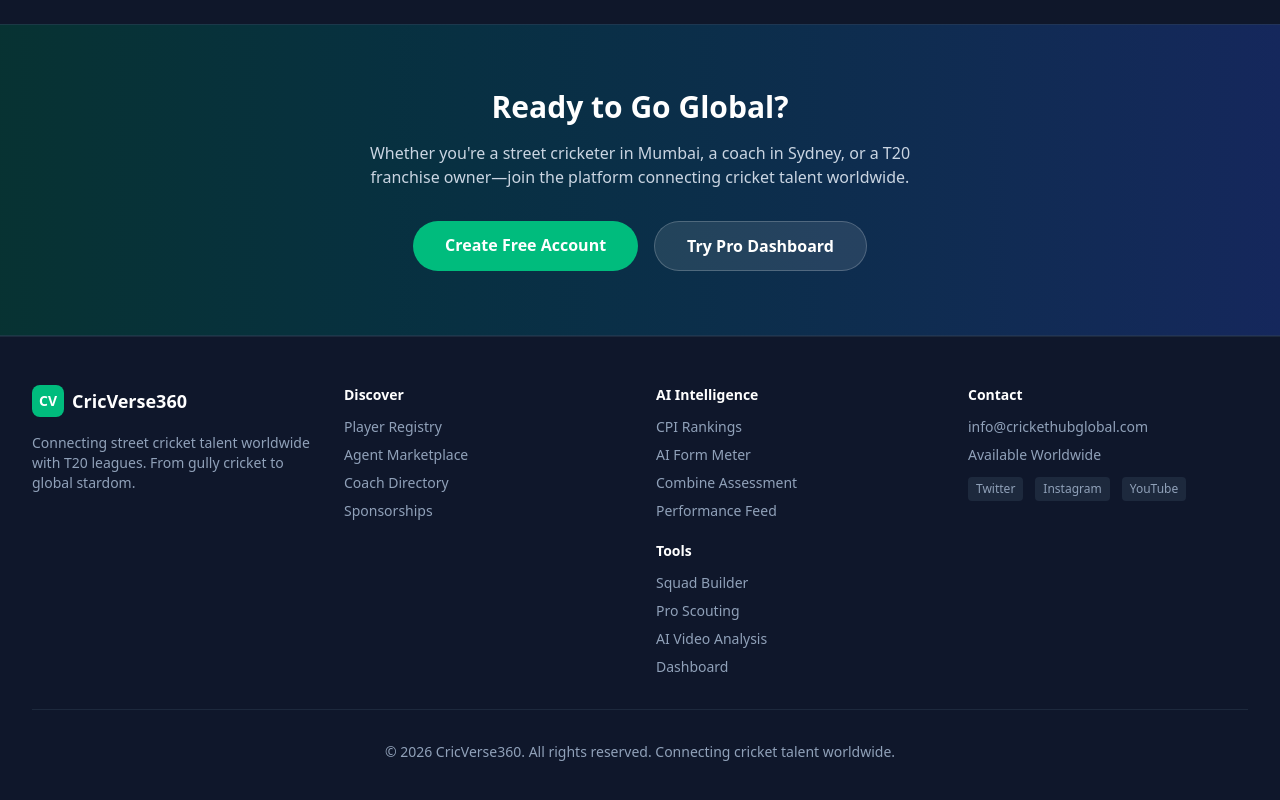
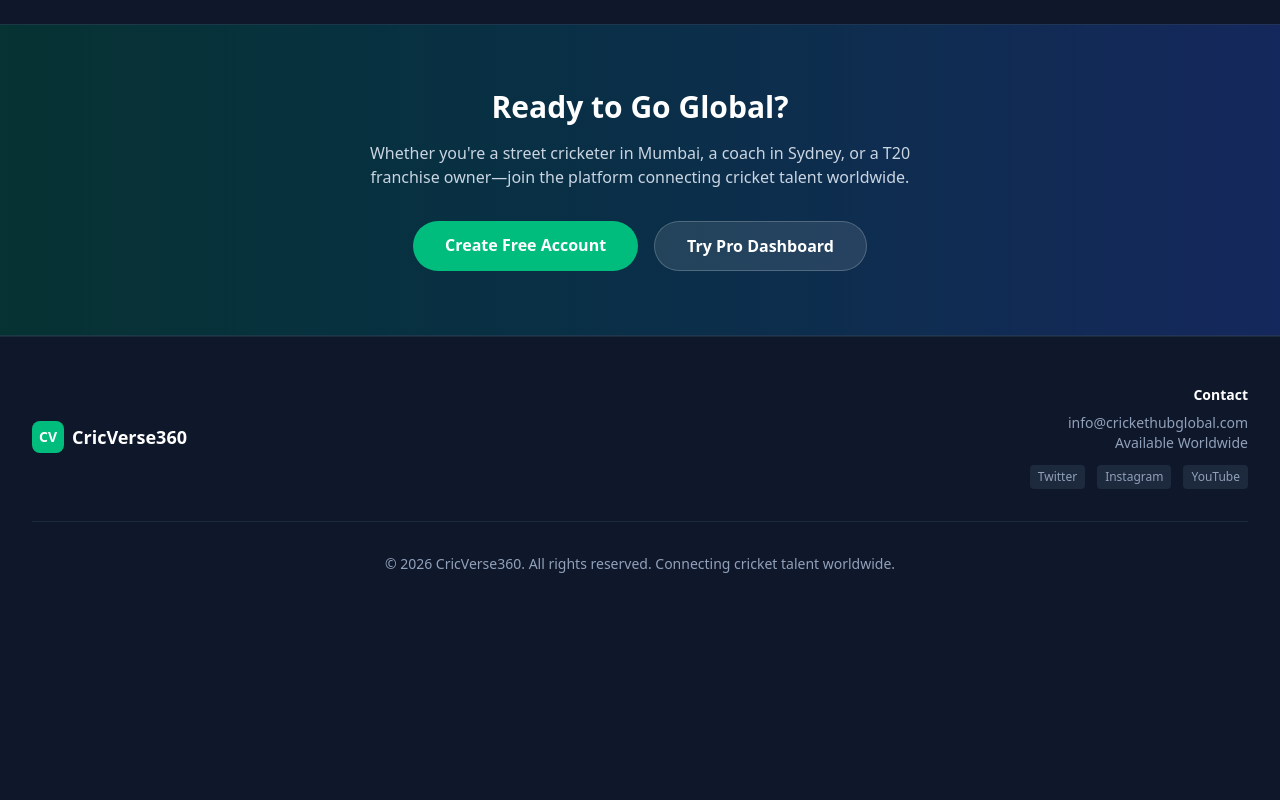
Before and after one commit to kings-bala/us-cricket-hub, a Next.js app: page / in a window 1280 px wide. Shown: the part 2202-3002 px from the top of the page. After the commit the page ends 2824 px from the top, so only its background shows below. Built offline with nearby package versions, Linux system fonts and the light colour scheme.

Commit message:
Clean up footer: keep only logo and Contact section, remove Discover/AI Intelligence/Tools
Co-Authored-By: balasubramanian.sakthivel@gs.com <balasubramanian.sakthivel@gs.com>

```diff
--- a/src/components/Footer.tsx
+++ b/src/components/Footer.tsx
@@ -1,56 +1,22 @@
-import Link from "next/link";
-
 export default function Footer() {
   return (
     <footer className="bg-slate-900 text-slate-400 border-t border-slate-800">
       <div className="max-w-7xl mx-auto px-4 sm:px-6 lg:px-8 py-12">
-        <div className="grid grid-cols-1 md:grid-cols-4 gap-8">
-          <div>
-            <div className="flex items-center gap-2 mb-4">
+        <div className="flex flex-col md:flex-row items-center justify-between gap-6">
+          <div className="flex items-center gap-2">
             <div className="w-8 h-8 bg-emerald-500 rounded-lg flex items-center justify-center font-bold text-sm text-white">
               CV
             </div>
             <span className="font-bold text-lg text-white">CricVerse360</span>
           </div>
-            <p className="text-sm">
-              Connecting street cricket talent worldwide with T20 leagues. From gully cricket to global stardom.
-            </p>
-          </div>
-          <div>
-            <h4 className="text-white font-semibold mb-3 text-sm">Discover</h4>
-            <div className="space-y-2">
-              <Link href="/players" className="block text-sm hover:text-white transition-colors">Player Registry</Link>
-              <Link href="/agents" className="block text-sm hover:text-white transition-colors">Agent Marketplace</Link>
-              <Link href="/coaches" className="block text-sm hover:text-white transition-colors">Coach Directory</Link>
-              <Link href="/sponsors" className="block text-sm hover:text-white transition-colors">Sponsorships</Link>
-            </div>
-          </div>
-          <div>
-            <h4 className="text-white font-semibold mb-3 text-sm">AI Intelligence</h4>
-            <div className="space-y-2">
-              <Link href="/rankings" className="block text-sm hover:text-white transition-colors">CPI Rankings</Link>
-              <Link href="/form-meter" className="block text-sm hover:text-white transition-colors">AI Form Meter</Link>
-              <Link href="/combine" className="block text-sm hover:text-white transition-colors">Combine Assessment</Link>
-              <Link href="/performance-feed" className="block text-sm hover:text-white transition-colors">Performance Feed</Link>
-            </div>
-            <h4 className="text-white font-semibold mb-3 mt-5 text-sm">Tools</h4>
-            <div className="space-y-2">
-              <Link href="/squad-builder" className="block text-sm hover:text-white transition-colors">Squad Builder</Link>
-              <Link href="/scouting" className="block text-sm hover:text-white transition-colors">Pro Scouting</Link>
-              <Link href="/analyze" className="block text-sm hover:text-white transition-colors">AI Video Analysis</Link>
-              <Link href="/dashboard" className="block text-sm hover:text-white transition-colors">Dashboard</Link>
-            </div>
-          </div>
-          <div>
-            <h4 className="text-white font-semibold mb-3 text-sm">Contact</h4>
-            <div className="space-y-2">
+          <div className="text-center md:text-right">
+            <h4 className="text-white font-semibold mb-2 text-sm">Contact</h4>
             <span className="block text-sm">info@crickethubglobal.com</span>
             <span className="block text-sm">Available Worldwide</span>
-              <div className="flex gap-3 mt-3">
+            <div className="flex gap-3 mt-3 justify-center md:justify-end">
               <span className="text-xs bg-slate-800 px-2 py-1 rounded">Twitter</span>
               <span className="text-xs bg-slate-800 px-2 py-1 rounded">Instagram</span>
               <span className="text-xs bg-slate-800 px-2 py-1 rounded">YouTube</span>
-              </div>
             </div>
           </div>
         </div>
```
Lines whose indentation alone changed are shown as unchanged.
